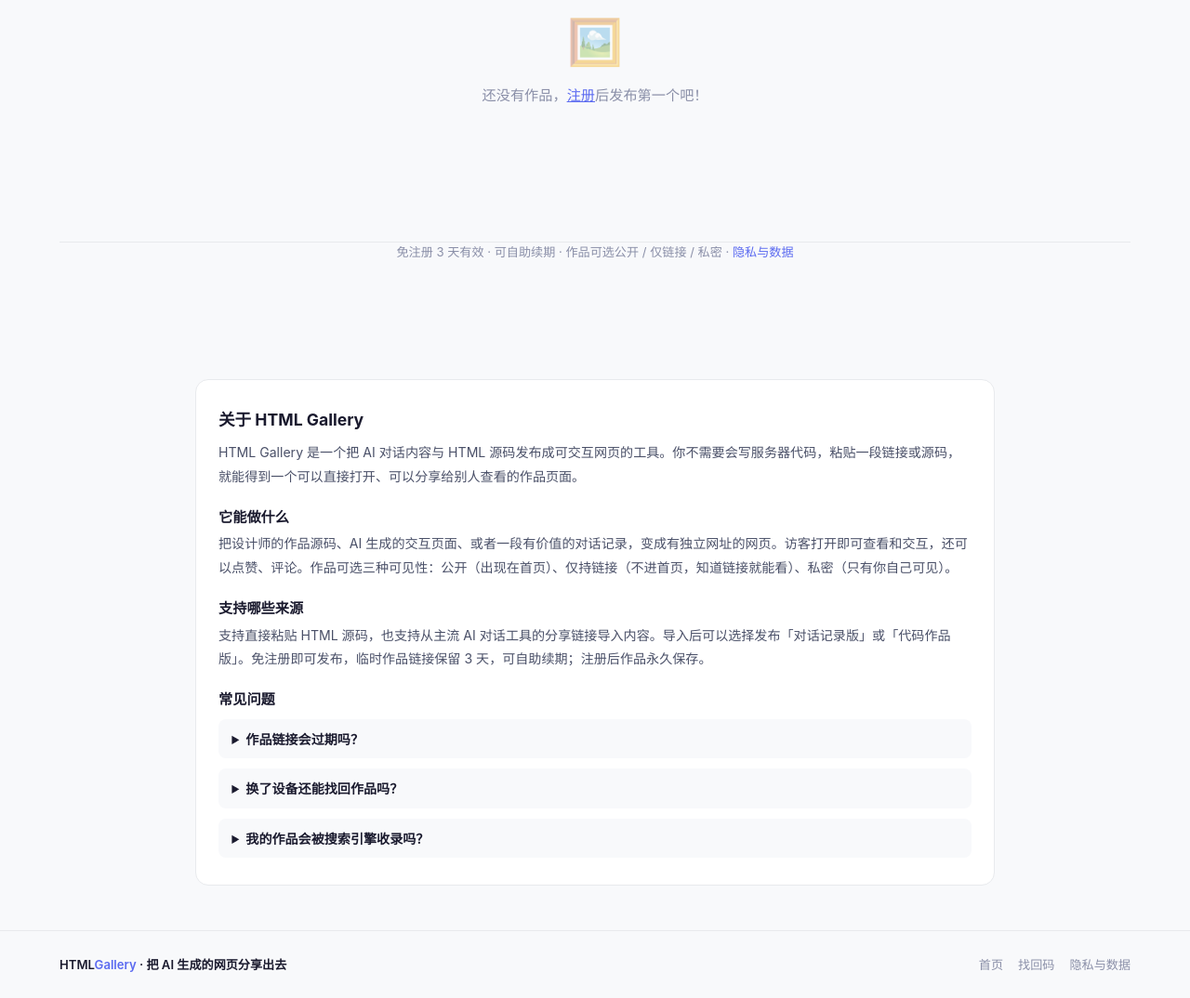
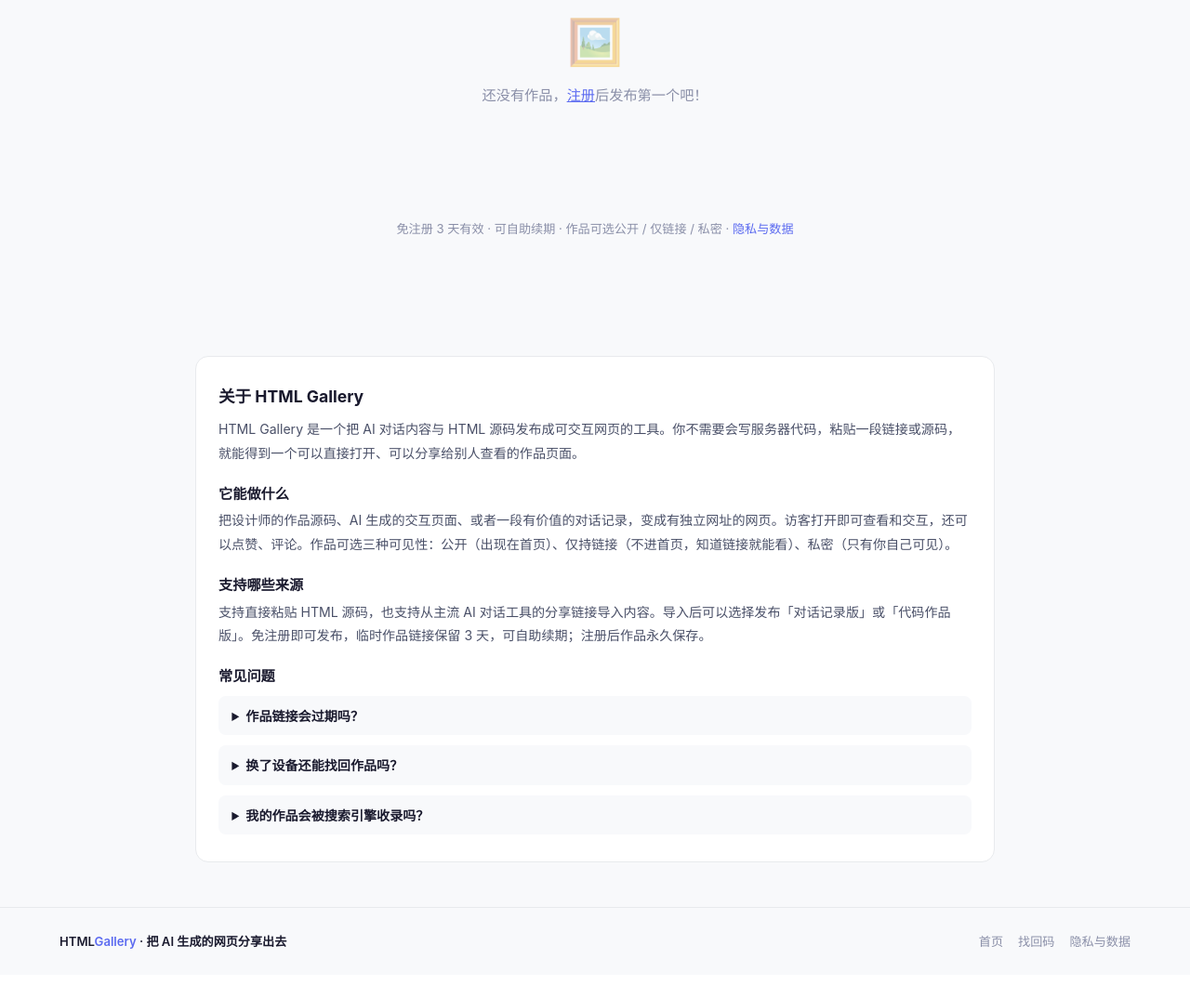
Before and after one commit to tojoevan/html-gallery, a Flask app: page / in a window 1280 px wide. Shown: the part 683-1757 px from the top of the page at 93% size. After the commit the page ends 1704 px from the top, so only its background shows below. Run offline with Flask 2, Linux system fonts and the light colour scheme; data that the repository does not hold is empty; some libraries are stand-ins or nearby versions.

Commit message:
fix: 首页说明行改用 list-note class，避免与全站页脚 site-foot 串样式

```diff
--- a/templates/index.html
+++ b/templates/index.html
@@ -160,12 +160,13 @@
     grid-template-columns: repeat(auto-fill, minmax(300px, 1fr));
     gap: 1.25rem;
   }
-  .site-foot {
+  /* 卡片列表下方的说明行：独立 class，避免与 _footer.html 的 .site-foot 串样式 */
+  .list-note {
     grid-column: 1 / -1;
     text-align: center; font-size: .82rem; color: var(--muted);
     margin-top: 1.5rem;
   }
-  .site-foot a { color: var(--accent); text-decoration: none; }
+  .list-note a { color: var(--accent); text-decoration: none; }
 
   /* 说明性内容：给搜索引擎/AI 引擎一段可引用的自包含文字，视觉上放在列表之后 */
   .about-block {
@@ -367,7 +368,7 @@
       <p>还没有作品，<a href="{{ url_for('register') }}" style="color:var(--accent)">注册</a>后发布第一个吧！</p>
     </div>
   {% endif %}
-  <p class="site-foot">
+  <p class="list-note">
     免注册 3 天有效 · 可自助续期 · 作品可选公开 / 仅链接 / 私密 ·
     <a href="{{ url_for('privacy') }}">隐私与数据</a>
   </p>
--- a/test_nav.py
+++ b/test_nav.py
@@ -41,6 +41,7 @@ nav = nav_of(anon)
 check('游客导航含找回码/登录/注册', '找回码' in nav and '登录' in nav and '注册' in nav)
 check('游客导航不含管理入口', '复审' not in nav and '回收站' not in nav)
 check('首页有页脚', '<footer class="site-foot">' in anon)
+check('首页说明行不串页脚样式', '<p class="list-note">' in anon and '<p class="site-foot">' not in anon)
 check('游客导航靠品牌回首页', 'site-nav-brand' in nav and 'class="on">首页' not in nav)
 
 client.post('/new', data={'title': 'nav-a', 'html_source': '<body>a</body>',
```
